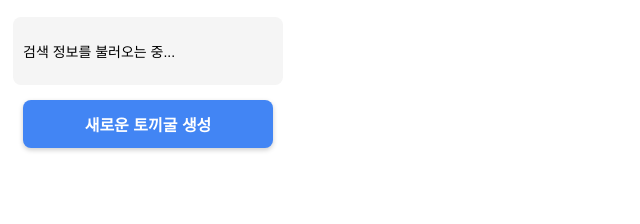
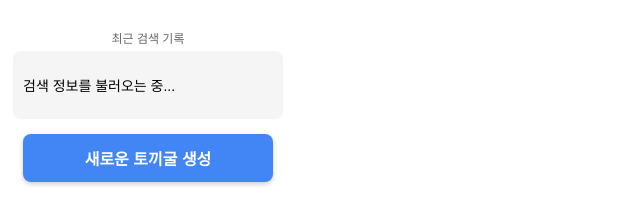
Before and after one commit to hangooksaram/rabbit-hole, a website built with webpack: page public/popup.html in a window 1280 px wide. Shown: the part 74-298 px from the top of the page, without its empty margins (0-640 px from the left). Built offline with nearby package versions, Linux system fonts and the light colour scheme.

Commit message:
refactor:change recent search tag name

```diff
--- a/public/popup.html
+++ b/public/popup.html
@@ -14,7 +14,7 @@
         flex-direction: column;
         align-items: center;
       }
-      .search-info {
+      .recent-search-container {
         margin-bottom: 15px;
         width: 100%;
         padding: 10px;
@@ -56,8 +56,11 @@
   <body>
     <div class="container">
       <h2>Rabbit Hole</h2>
-      <div class="search-info" id="searchInfo">
-        <p id="searchStatus">검색 정보를 불러오는 중...</p>
+      <p style="font-size: 12px; color: #666; margin-bottom: 5px">
+        최근 검색 기록
+      </p>
+      <div class="recent-search-container" id="recentSearchContainer">
+        <p id="recentSearch">검색 정보를 불러오는 중...</p>
       </div>
       <button id="startButton" class="start-button">새로운 토끼굴 생성</button>
 
--- a/src/popup/ui/popupElements.ts
+++ b/src/popup/ui/popupElements.ts
@@ -15,7 +15,7 @@
 
   private init() {
     this.recentSearchElement = document.getElementById(
-      "searchStatus"
+      "recentSearch"
     ) as HTMLElement;
     this.startButtonElement = document.getElementById(
       "startButton"
```
